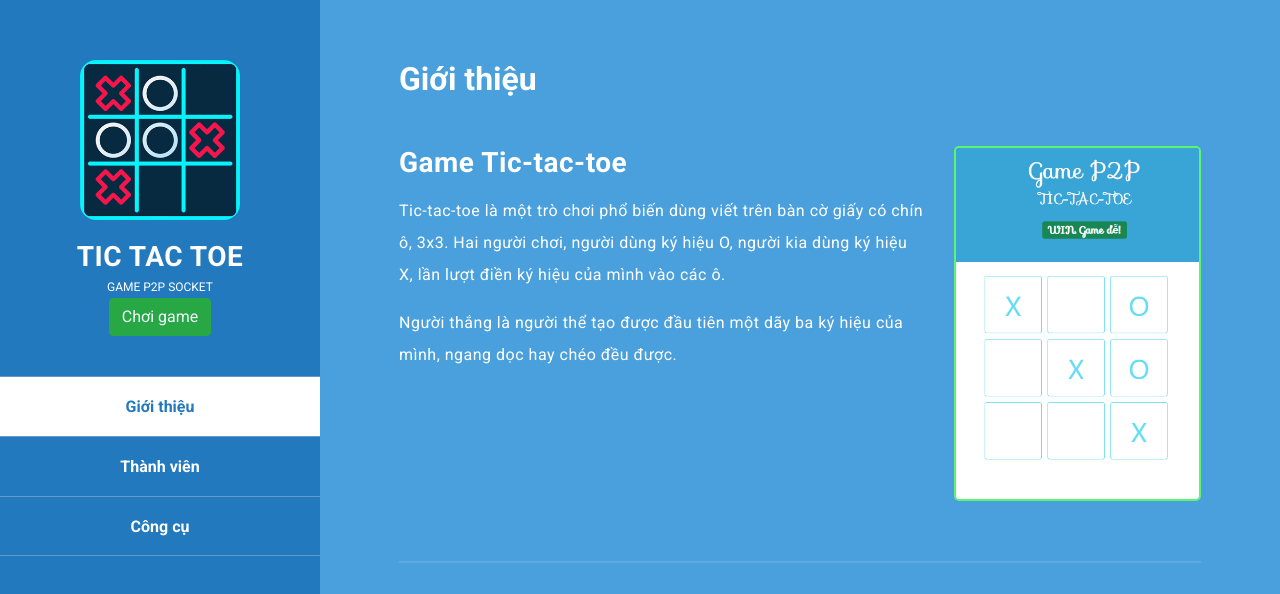
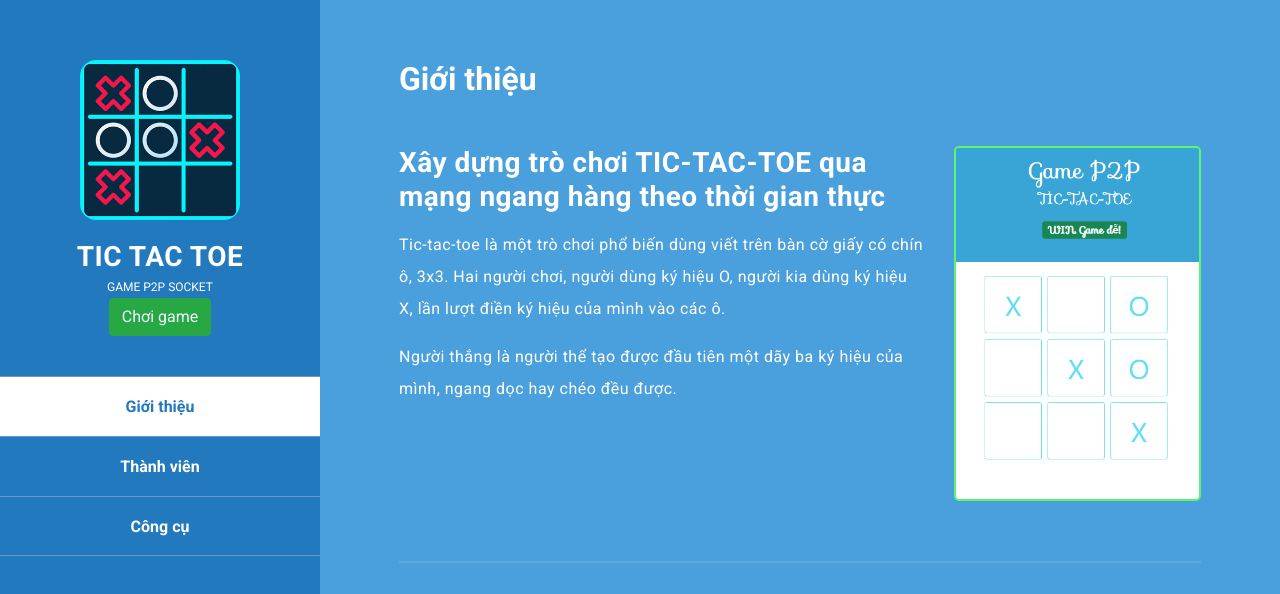
Before and after one commit to quvinh/tictactoe, a website: page public/info.html in a window 1280 px wide. Shown: the top 594 px of the page. Drawn offline with Linux system fonts and the light colour scheme.

Commit message:
add title

```diff
--- a/public/info.html
+++ b/public/info.html
@@ -73,7 +73,7 @@ https://www.tooplate.com/view/2116-blugoon
 
             <div class="col-md-8">
               <div class="left-text">
-                <h4>Game Tic-tac-toe</h4>
+                <h4>Xây dựng trò chơi TIC-TAC-TOE qua mạng ngang hàng theo thời gian thực</h4>
                 <p>Tic-tac-toe là một trò chơi phổ biến dùng viết trên bàn cờ giấy có chín ô, 3x3. Hai người chơi, người
                   dùng ký hiệu O, người kia dùng ký hiệu X, lần lượt điền ký hiệu của mình vào các ô.</p>
                 <p>Người thắng là người thể tạo được đầu tiên một dãy ba ký hiệu của mình, ngang dọc hay chéo đều được.
```
